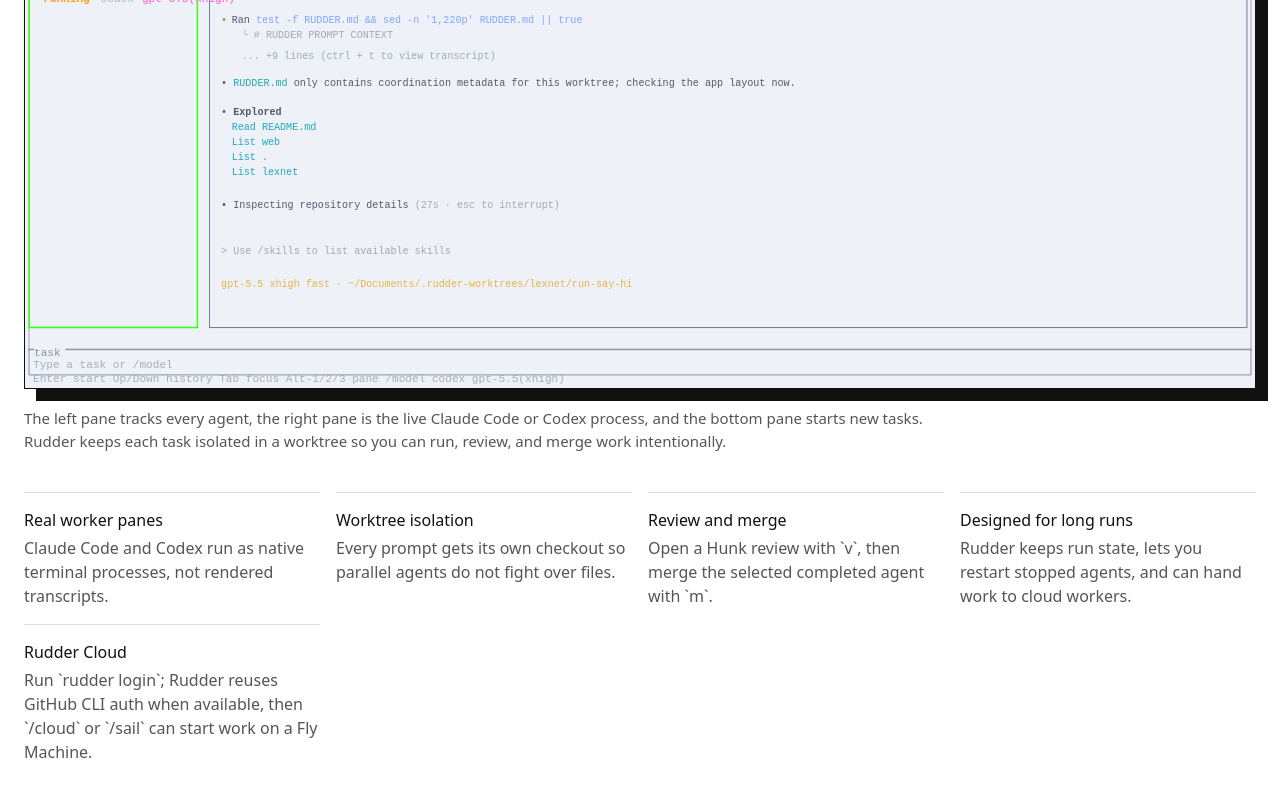
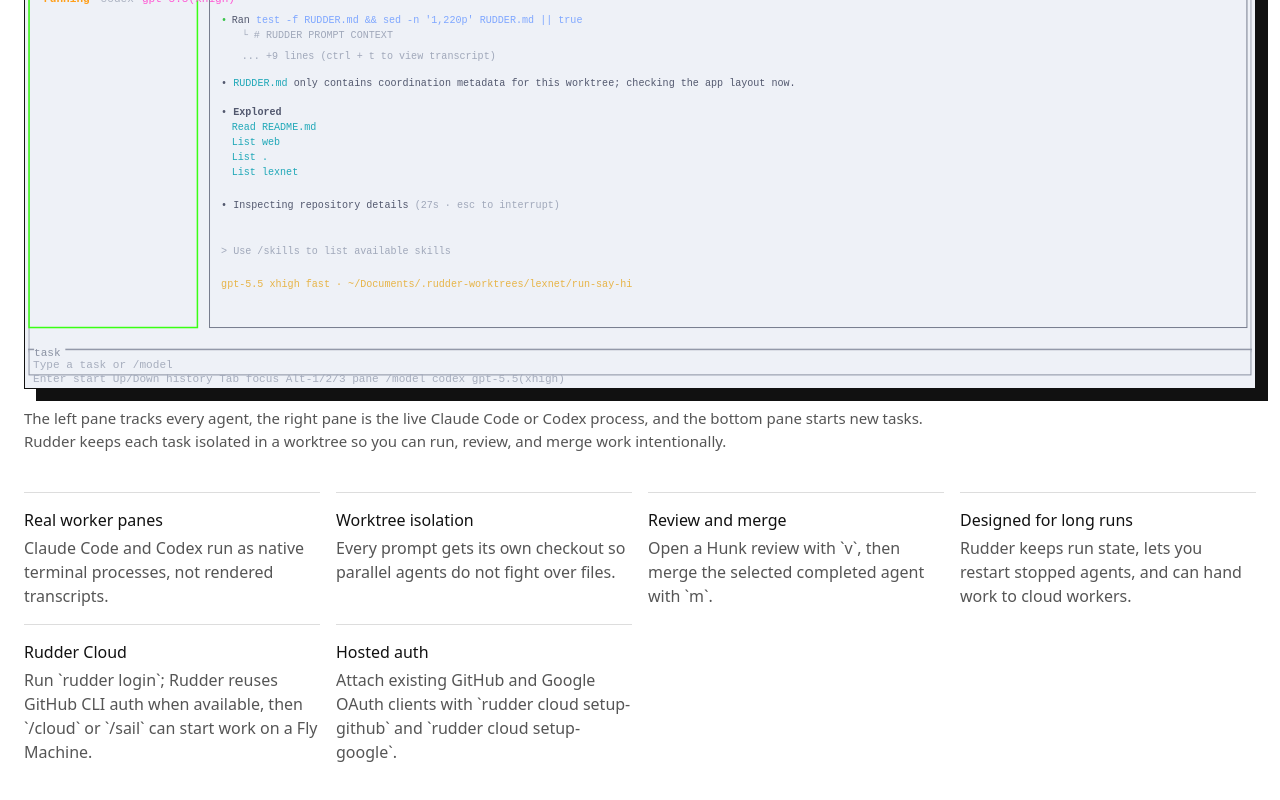
Before and after one commit to KritR/rudder, a website: page site/index.html in a window 1280 px wide. Shown: the part 922-1722 px from the top of the page. Drawn offline with Linux system fonts and the light colour scheme.

Commit message:
Document cloud OAuth setup

```diff
--- a/site/index.html
+++ b/site/index.html
@@ -379,6 +379,10 @@
             <strong>Rudder Cloud</strong>
             <span>Run `rudder login`; Rudder reuses GitHub CLI auth when available, then `/cloud` or `/sail` can start work on a Fly Machine.</span>
           </div>
+          <div class="point">
+            <strong>Hosted auth</strong>
+            <span>Attach existing GitHub and Google OAuth clients with `rudder cloud setup-github` and `rudder cloud setup-google`.</span>
+          </div>
         </section>
       </main>
     </div>
```
Also changed, not shown: README.md.
